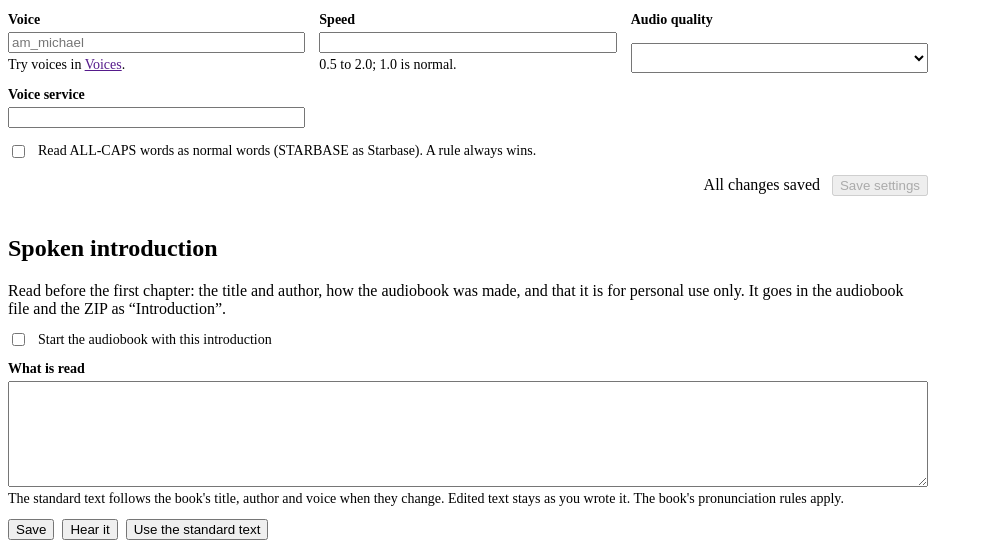
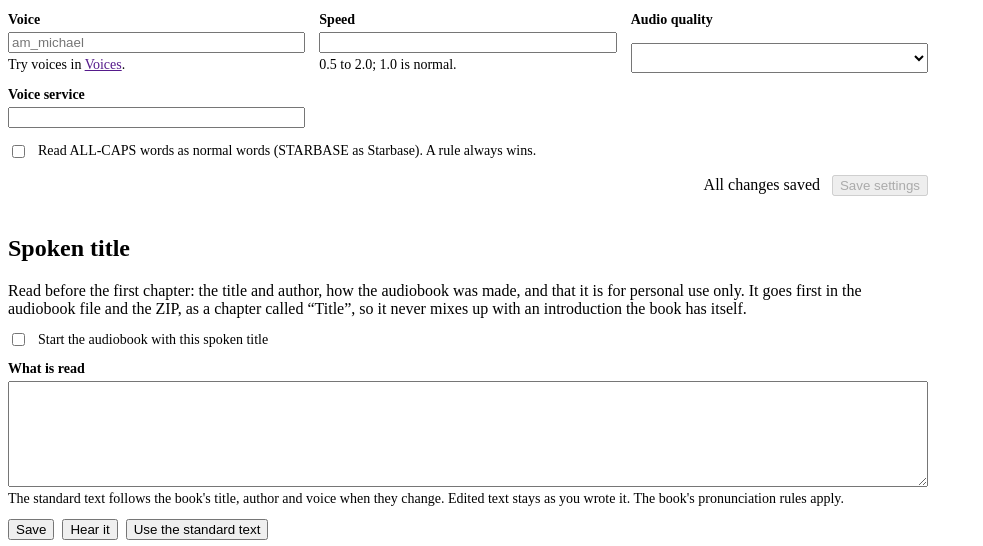
Before and after one commit to reallango/ai-audiobook-studio, a PHP site: template src/app/Views/project.php in a window 1280 px wide. Shown: the part 464-1010 px from the top of the page, without its empty margins (0-983 px from the left). Run offline with PHP 8.4, Linux system fonts and the light colour scheme; the template is opened without the code that fills it: most values are stand-ins (such as "Sample title", 1, 10 or a date in 2020); data that the repository does not hold is empty; some libraries are stand-ins or nearby versions.

Commit message:
Call the spoken intro chapter 'Title', not 'Introduction'
Many books have their own introduction, so the generated chapter is named
Title in the M4B and the ZIP, and the settings call it the spoken title.

Co-Authored-By: Claude Opus 5.5 <noreply@anthropic.com>

```diff
--- a/src/app/Core/App.php
+++ b/src/app/Core/App.php
@@ -240,7 +240,7 @@ final class App
         ]);
     }
 
-    /** POST from Settings: switch the spoken introduction on or off and keep its text. */
+    /** POST from Settings: switch the spoken title on or off and keep its text. */
     private static function introSettings():void
     {
         self::requirePost();
@@ -251,7 +251,7 @@ final class App
             if (($project['status'] ?? '') === 'ARCHIVED') throw new \InvalidArgumentException('Restore the book before changing it.');
             $reset = ($_POST['reset'] ?? '') === '1';
             (new \App\Services\IntroService())->save($id, ($_POST['enabled'] ?? '') === '1', $reset ? '' : (string) ($_POST['text'] ?? ''));
-            self::flash('success', $reset ? 'The introduction is back to the standard text.' : (($_POST['enabled'] ?? '') === '1' ? 'Introduction saved. It goes in the next time the audiobook is built.' : 'Introduction switched off.'));
+            self::flash('success', $reset ? 'The spoken title is back to the standard text.' : (($_POST['enabled'] ?? '') === '1' ? 'Spoken title saved. It goes in the next time the audiobook is built.' : 'Spoken title switched off.'));
         } catch (Throwable $error) {
             self::flash('error', self::userMessage($error));
         }
--- a/src/app/Services/IntroService.php
+++ b/src/app/Services/IntroService.php
@@ -9,13 +9,13 @@ use PDO;
 use RuntimeException;
 
 /**
- * The optional spoken introduction at the start of an audiobook: the title and author, a line saying it was made with
+ * The optional spoken title at the start of an audiobook (the chapter is called "Title", since many books have their own introduction): the title and author, a line saying it was made with
  * AI Audiobook Studio on the voice service and voice in use, and that it is for personal use only. Its audio is made
  * once for a given text, voice, speed and quality, and becomes the first chapter of the M4B and the first file of the ZIP.
  */
 final class IntroService
 {
-    public const TITLE = 'Introduction';
+    public const TITLE = 'Title';            // not 'Introduction': many books have their own
     public const MAX_CHARS = 1200;
 
     /** @var null|callable(string,string,float):string */
--- a/src/app/Views/export.php
+++ b/src/app/Views/export.php
@@ -49,7 +49,7 @@ $build = static fn (string $label, string $class = ''): string => '<form method=
             <?php endif; ?>
             <?php if ($missing > 0 && $ready > 0 && $state !== 'building'): ?><br><?= $missing ?> chapter<?= $missing === 1 ? ' has' : 's have' ?> no finished audio yet and will be left out.<?php endif; ?>
           </p>
-          <p class="quiet" style="margin: 0"><?php if ((int) ($project['intro_enabled'] ?? 0) === 1): ?>Opens with the spoken introduction. <?php else: ?>No spoken introduction. <?php endif; ?><a href="<?= e(base_url('project', ['id' => $pid]) . '#intro') ?>">Change it</a></p>
+          <p class="quiet" style="margin: 0"><?php if ((int) ($project['intro_enabled'] ?? 0) === 1): ?>Opens with the spoken title. <?php else: ?>No spoken title. <?php endif; ?><a href="<?= e(base_url('project', ['id' => $pid]) . '#intro') ?>">Change it</a></p>
           <div style="display: flex; gap: 10px; align-items: center; flex-wrap: wrap">
             <?php if ($state === 'current'): ?>
               <a class="btn" href="<?= e(base_url('export', ['id' => $pid, 'kind' => 'm4b'])) ?>">Download the audiobook</a>
--- a/src/app/Views/project.php
+++ b/src/app/Views/project.php
@@ -87,11 +87,11 @@ require APP_ROOT . '/app/Views/layout-top.php';
       $introText = trim((string) ($project['intro_text'] ?? '')) !== '' ? (string) $project['intro_text'] : $standard;
     ?>
     <section class="card" id="intro" aria-labelledby="h-intro">
-      <h2 id="h-intro">Spoken introduction</h2>
-      <p class="muted" style="margin: 6px 0 12px">Read before the first chapter: the title and author, how the audiobook was made, and that it is for personal use only. It goes in the audiobook file and the ZIP as “Introduction”.</p>
+      <h2 id="h-intro">Spoken title</h2>
+      <p class="muted" style="margin: 6px 0 12px">Read before the first chapter: the title and author, how the audiobook was made, and that it is for personal use only. It goes first in the audiobook file and the ZIP, as a chapter called “Title”, so it never mixes up with an introduction the book has itself.</p>
       <form method="post" action="<?= e(base_url('intro-settings')) ?>" style="display: grid; gap: 12px" data-intro>
         <?= csrf_field() ?><input type="hidden" name="id" value="<?= e($pid) ?>">
-        <label style="display: flex; gap: 10px; align-items: center; font-size: 14px"><input type="checkbox" name="enabled" value="1" <?= $introOn ? 'checked' : '' ?> <?= $archived ? 'disabled' : '' ?>> Start the audiobook with this introduction</label>
+        <label style="display: flex; gap: 10px; align-items: center; font-size: 14px"><input type="checkbox" name="enabled" value="1" <?= $introOn ? 'checked' : '' ?> <?= $archived ? 'disabled' : '' ?>> Start the audiobook with this spoken title</label>
         <label style="display: grid; gap: 4px; font-weight: 600; font-size: 14px">What is read
           <textarea name="text" rows="4" maxlength="<?= \App\Services\IntroService::MAX_CHARS ?>" style="font-family: var(--serif); font-size: 16px; line-height: 1.55" <?= $archived ? 'disabled' : '' ?>><?= e($introText) ?></textarea>
           <span class="quiet" style="font-weight: 400">The standard text follows the book's title, author and voice when they change. Edited text stays as you wrote it. The book's pronunciation rules apply.</span></label>
@@ -136,7 +136,7 @@ require APP_ROOT . '/app/Views/layout-top.php';
   const audio = form.querySelector('[data-intro-audio]');
   btn.addEventListener('click', async () => {
     const text = form.elements.text.value.replace(/\s*\n\s*/g, ' ').trim();
-    if (!text) { status.textContent = 'Write the introduction first.'; return; }
+    if (!text) { status.textContent = 'Write the text first.'; return; }
     btn.disabled = true;
     status.textContent = 'Making a sample…';
     try {
```
Also changed, not shown: tests/audio_export_test.php (+2 -2 lines).
